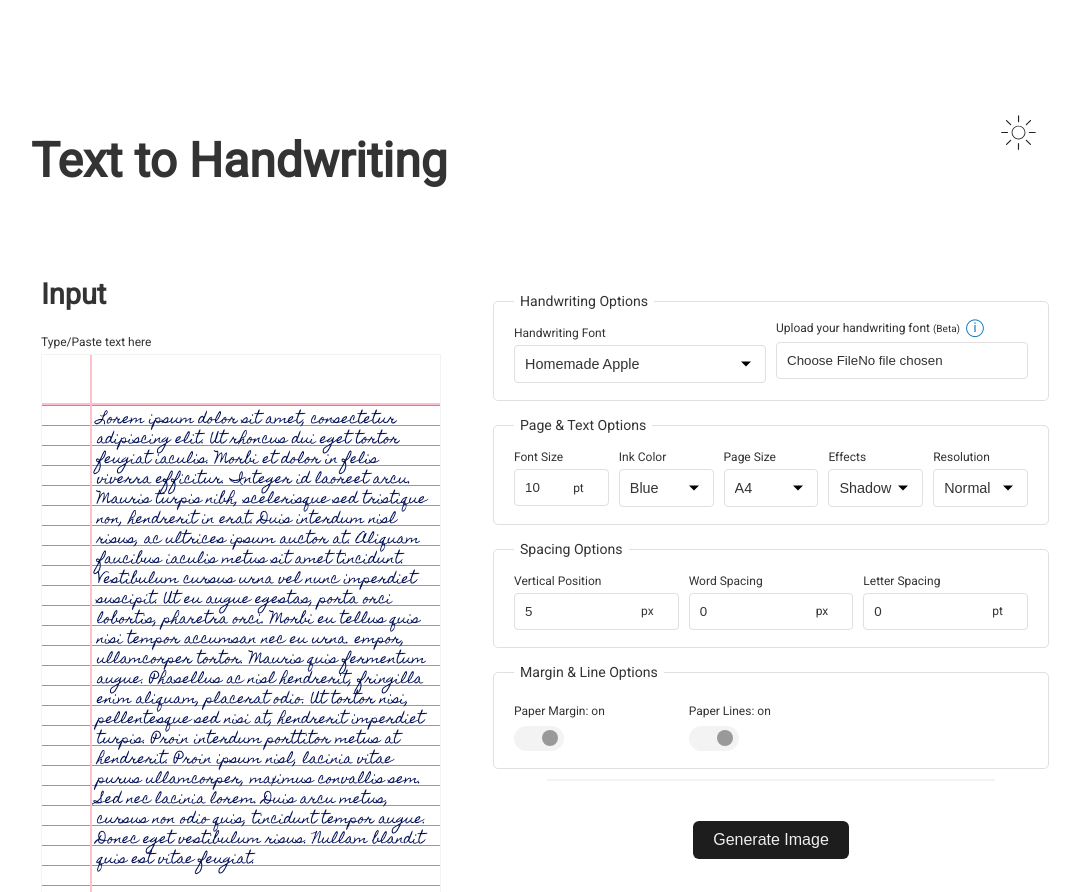
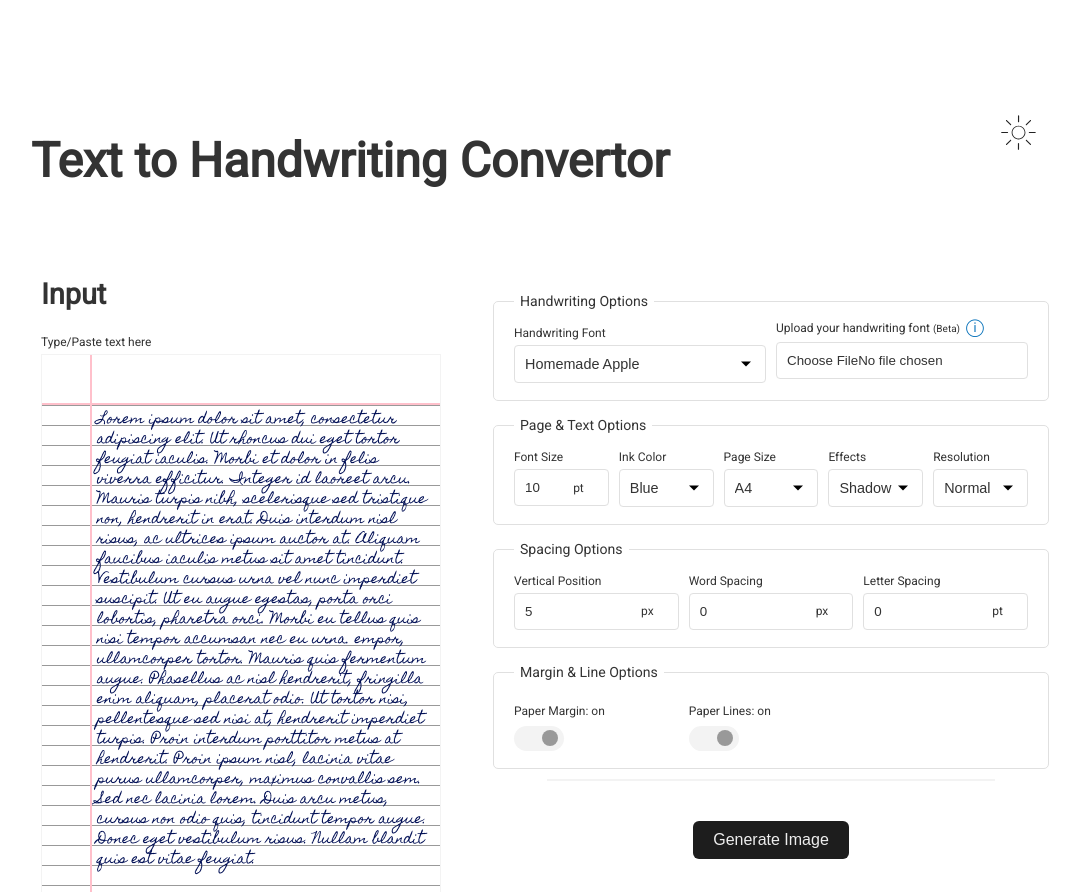
Before and after one commit to shrutik27/final-project, a website with bundled scripts: page index.html in a window 1280 px wide. Shown: the top 892 px of the page, without its empty margins (69-1149 px from the left). Built offline with nearby package versions, Linux system fonts and the light colour scheme; a script that the page names is missing; a web font is replaced by a local one.

Commit message:
Update index.html

```diff
--- a/index.html
+++ b/index.html
@@ -120,7 +120,7 @@
             src="images/moon.svg"
         /></span>
       </button>
-      <h1>Text to Handwriting</h1>
+      <h1>Text to Handwriting Convertor</h1>
       <section class="generate-image-section">
         <br /><br />
         <form id="generate-image-form">
```
